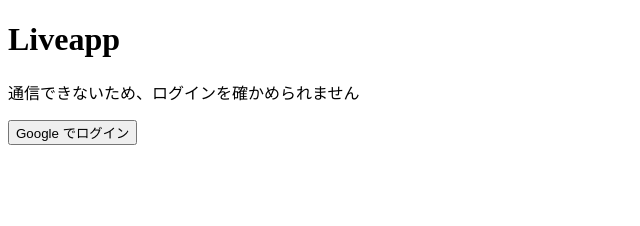
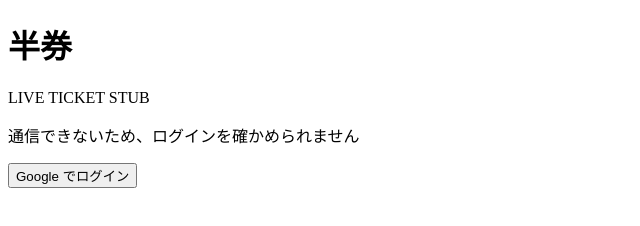
Before and after one commit to manekineko1119/hanken, a website with bundled scripts: page index.html in a window 1280 px wide. Shown: the whole page, without its empty margins (0-640 px from the left). Built offline with nearby package versions, Linux system fonts and the light colour scheme.

Commit message:
アプリの名前を「半券」にする
ブラウザのタブ・ログイン画面・README に名前と「LIVE TICKET STUB」を入れた（2026-11-16 にオーナーが決定）。リポジトリ・DB の名前は liveapp のまま。

Co-Authored-By: Claude Opus 5.5 <noreply@anthropic.com>

```diff
--- a/index.html
+++ b/index.html
@@ -3,7 +3,7 @@
 <head>
   <meta charset="utf-8">
   <meta name="viewport" content="width=device-width, initial-scale=1">
-  <title>Liveapp</title>
+  <title>半券</title>
 </head>
 <body>
   <main></main>
--- a/src/views/login.js
+++ b/src/views/login.js
@@ -3,8 +3,10 @@ export function renderLogin(container, { denied = false, unknown = false, startF
   container.replaceChildren();
 
   const h1 = document.createElement('h1');
-  h1.textContent = 'Liveapp';
-  container.append(h1);
+  h1.textContent = '半券';
+  const sub = document.createElement('p');
+  sub.textContent = 'LIVE TICKET STUB';
+  container.append(h1, sub);
 
   if (denied || unknown) {
     const msg = document.createElement('p');
```
Also changed, not shown: README.md.
